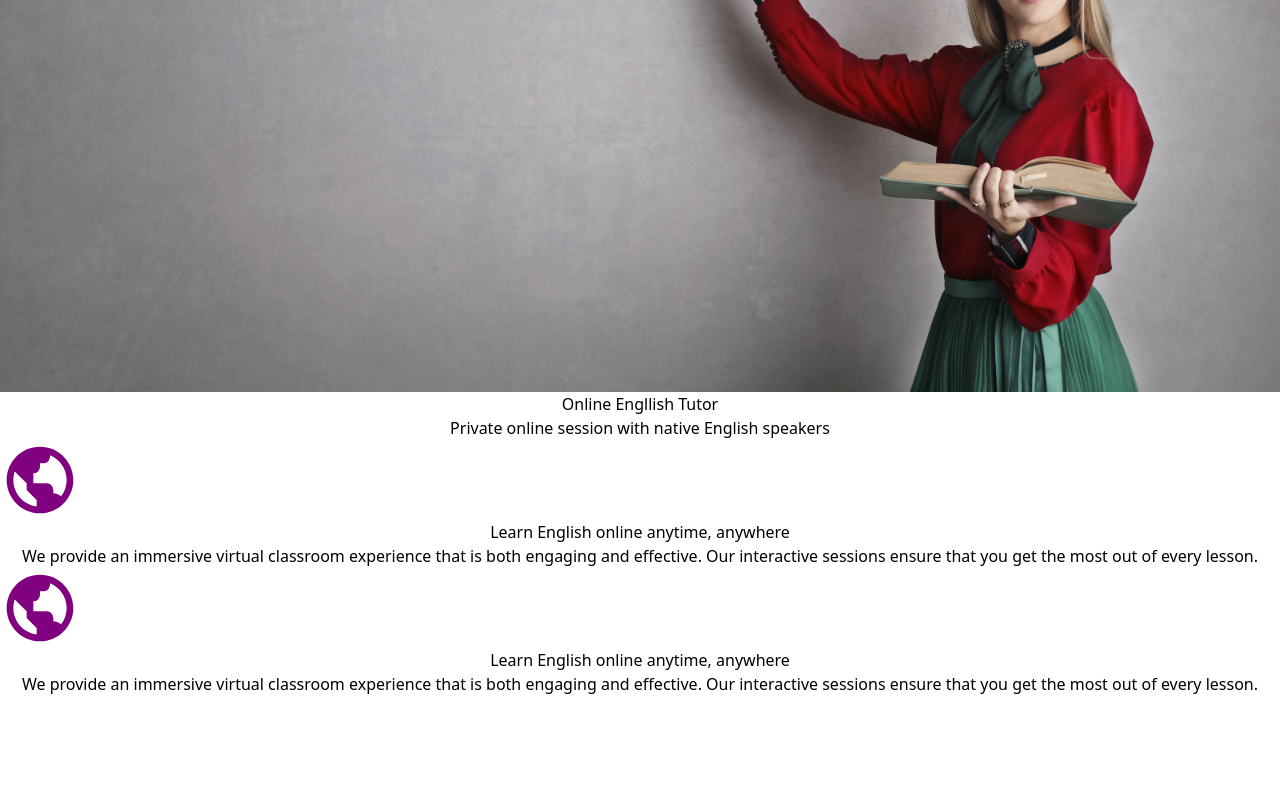
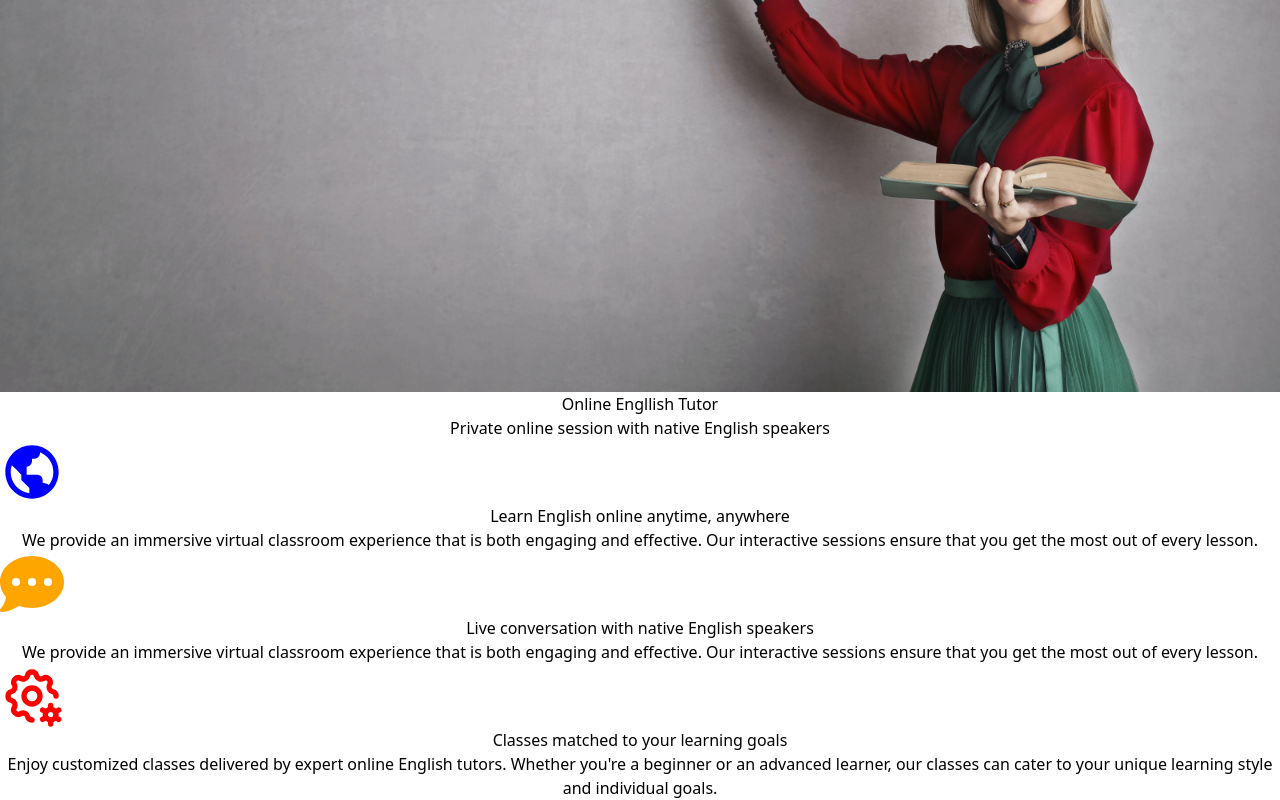
Before and after one commit to nandu44-code/Speak-frontend, a React (Vite) app in the folder Frontend/: page / in a window 1280 px wide. Shown: the part 500-1300 px from the top of the page. Before the commit the page ends 1196 px from the top, so only its background shows below. Built offline with nearby package versions, Linux system fonts and the light colour scheme.

Commit message:
Feature Card UI improved

```diff
--- a/Frontend/src/components/FeatureCard.jsx
+++ b/Frontend/src/components/FeatureCard.jsx
@@ -1,15 +1,16 @@
-import React from "react";
+import React from 'react';
 
-const FeatureCard = ({ icon, heading, paragraph }) => {
+const CustomCard = ({ icon, heading, paragraph }) => {
   return (
-    <div className="flex flex-col w-1/5 bg-slate-200 rounded-xl p-5">
+    <div className="w-1/4 bg-slate-300 rounded-xl p-5 m-2 hover:scale-110 hover:border-b-4 border-indigo-600 hover:border-x-2 duration-700 hover:rounded-3xl cursor-pointer
+                     lg:w-1/6 xl:w-1/4 2xl:w-1/4 ">
       <div className="flex flex-row">
-        {icon && React.cloneElement(icon, { size: 80, color: 'purple' })}
-        <h1 className="m-4 font-bold text-xl text-purple-800">{heading}</h1>
+        {icon && React.cloneElement(icon, { size: '4rem' })}
+        <h1 className="m-4 font-bold text-xl lg:text-2xl text-purple-800">{heading}</h1>
       </div>
-      <p className="text-gray-600">{paragraph}</p>
+      <p className="text-gray-500 font-medium">{paragraph}</p>
     </div>
   );
 };
 
-export default FeatureCard;
+export default CustomCard;
--- a/Frontend/src/pages/Admin/RequestDetailsPage.jsx
+++ b/Frontend/src/pages/Admin/RequestDetailsPage.jsx
@@ -49,7 +49,7 @@ function RequestDetailsPage() {
   };
 
   return (
-    <div className="flex flex-col justify-center m-10 bg-stone-200 rounded-3xl p-10">
+    <div className="flex flex-col justify-center m-10 bg-stone-200 rounded-3xl p-10 ">
       <div className=" flex justify-center">
         {userData && (
           <img
--- a/Frontend/src/pages/LandingPage.jsx
+++ b/Frontend/src/pages/LandingPage.jsx
@@ -1,25 +1,39 @@
-import React from 'react';
+import React from "react";
 import Navbar from "../components/Navbar";
-import Header from '../components/Header';
-import FeatureCard from '../components/FeatureCard';
-import { BiWorld } from "react-icons/bi"
+import Header from "../components/Header";
+import FeatureCard from "../components/FeatureCard";
+import { BiWorld } from "react-icons/bi";
+import { FaCommentDots } from "react-icons/fa6";
+import { TbSettingsCog } from "react-icons/tb";
+
+
 function LandingPage() {
   return (
     <div>
-      <Navbar/>
-      <Header/>
+      <Navbar />
+      <Header />
+        <div className="flex flex-row md:flex-row m-4 justify-evenly">
           <FeatureCard
             icon={<BiWorld color="blue" />}
             heading="Learn English online anytime, anywhere"
             paragraph="We provide an immersive virtual classroom experience that is both engaging and effective. Our interactive sessions ensure that you get the most out of every lesson."
           />
           <FeatureCard
-        icon={< BiWorld color="red" />}
-        heading="Learn English online anytime, anywhere"
+            icon={<FaCommentDots color="orange" />}
+            heading="Live conversation with native English speakers"
             paragraph="We provide an immersive virtual classroom experience that is both engaging and effective. Our interactive sessions ensure that you get the most out of every lesson."
           />
+          <FeatureCard
+            icon={<TbSettingsCog color="red" />}
+            heading="Classes matched to your learning goals"
+            paragraph="Enjoy customized classes delivered by expert online
+            English tutors. Whether you're a beginner or an
+            advanced learner, our classes can cater to your unique
+            learning style and individual goals."
+          />
         </div>
-  )
+    </div>
+  );
 }
 
-export default LandingPage
+export default LandingPage;
```
Lines whose indentation alone changed are shown as unchanged.
